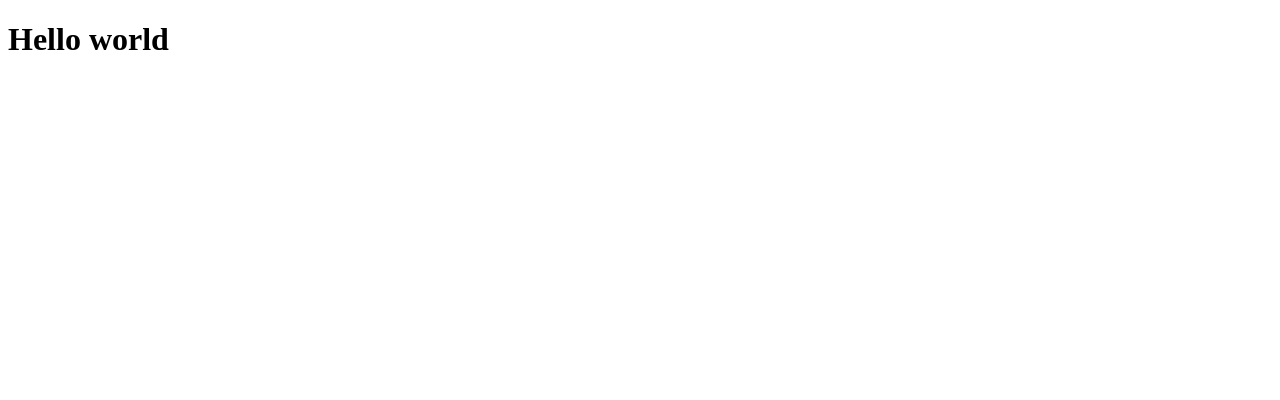
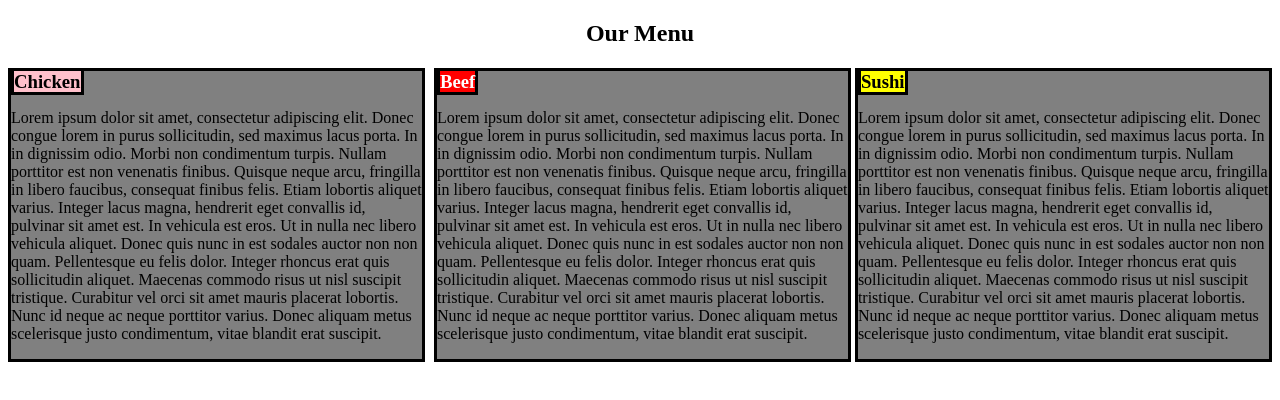
Before and after one commit to hiroshihorikawa/webdev_hiroshi, a plain HTML site: page mod2/index.html in a window 1280 px wide. Drawn offline with Linux system fonts and the light colour scheme.

Commit message:
made updates to html css
updated html and css

```diff
--- /dev/null
+++ b/mod2/css/stylesheet.css
@@ -0,0 +1,55 @@
+#header-section1 {
+  position: relative;
+}
+
+#floatright {
+  position: absolute;
+  top: 1px;
+  right:0%;
+  width: 33%;
+  border: black solid;
+  box-sizing:border-box;
+  background-color:grey;
+}
+
+#floatcenter {
+  position: absolute;
+  top: 1px;
+  right: 33.3%;
+  width: 33%;
+  border: black solid;
+  box-sizing:border-box;
+  background-color:grey;
+}
+
+#floatleft {
+  position: absolute;
+  top: 1px;
+  width: 33%;
+  left:0%;
+  border: black solid;
+  box-sizing:border-box;
+  background-color:grey;
+}
+
+h3 {
+	position:relative;
+	border:black solid;
+	right:0%;
+	text-align:right;
+	display:inline;
+}
+
+#Sushi {
+	background-color:yellow;
+}
+
+#Beef {
+	background-color:red;
+	color:white;
+}
+
+#Chicken {
+	right:0%;
+	background-color:pink;
+}
--- a/mod2/index.html
+++ b/mod2/index.html
@@ -1,8 +1,26 @@
 <!DOCTYPE html>
 <html>
 <head>
-<head>
+<link rel="stylesheet" href="css/stylesheet.css">
+</head>
 <body>
-<h1>Hello world</h1>
+<section>
+<h1><center>Our Menu</center></h1>
+<div id="header-section">
+<div id="header-section1">
+	<div id="floatleft">
+		<h3><span id="Chicken">Chicken</span></h3>
+		<p>Lorem ipsum dolor sit amet, consectetur adipiscing elit. Donec congue lorem in purus sollicitudin, sed maximus lacus porta. In in dignissim odio. Morbi non condimentum turpis. Nullam porttitor est non venenatis finibus. Quisque neque arcu, fringilla in libero faucibus, consequat finibus felis. Etiam lobortis aliquet varius. Integer lacus magna, hendrerit eget convallis id, pulvinar sit amet est. In vehicula est eros. Ut in nulla nec libero vehicula aliquet. Donec quis nunc in est sodales auctor non non quam. Pellentesque eu felis dolor. Integer rhoncus erat quis sollicitudin aliquet. Maecenas commodo risus ut nisl suscipit tristique. Curabitur vel orci sit amet mauris placerat lobortis. Nunc id neque ac neque porttitor varius. Donec aliquam metus scelerisque justo condimentum, vitae blandit erat suscipit.</p>
+	</div>
+	<div id="floatcenter">
+		<h3 id="Beef"><span>Beef</span></h3>
+		<p>Lorem ipsum dolor sit amet, consectetur adipiscing elit. Donec congue lorem in purus sollicitudin, sed maximus lacus porta. In in dignissim odio. Morbi non condimentum turpis. Nullam porttitor est non venenatis finibus. Quisque neque arcu, fringilla in libero faucibus, consequat finibus felis. Etiam lobortis aliquet varius. Integer lacus magna, hendrerit eget convallis id, pulvinar sit amet est. In vehicula est eros. Ut in nulla nec libero vehicula aliquet. Donec quis nunc in est sodales auctor non non quam. Pellentesque eu felis dolor. Integer rhoncus erat quis sollicitudin aliquet. Maecenas commodo risus ut nisl suscipit tristique. Curabitur vel orci sit amet mauris placerat lobortis. Nunc id neque ac neque porttitor varius. Donec aliquam metus scelerisque justo condimentum, vitae blandit erat suscipit.</p>
+	</div>
+	<div id="floatright">
+		<h3 id="Sushi"><span>Sushi</span></h3>
+		<p>Lorem ipsum dolor sit amet, consectetur adipiscing elit. Donec congue lorem in purus sollicitudin, sed maximus lacus porta. In in dignissim odio. Morbi non condimentum turpis. Nullam porttitor est non venenatis finibus. Quisque neque arcu, fringilla in libero faucibus, consequat finibus felis. Etiam lobortis aliquet varius. Integer lacus magna, hendrerit eget convallis id, pulvinar sit amet est. In vehicula est eros. Ut in nulla nec libero vehicula aliquet. Donec quis nunc in est sodales auctor non non quam. Pellentesque eu felis dolor. Integer rhoncus erat quis sollicitudin aliquet. Maecenas commodo risus ut nisl suscipit tristique. Curabitur vel orci sit amet mauris placerat lobortis. Nunc id neque ac neque porttitor varius. Donec aliquam metus scelerisque justo condimentum, vitae blandit erat suscipit.</p>
+	</div>
+</div>
+</section>
 </body>
 </html>
```
